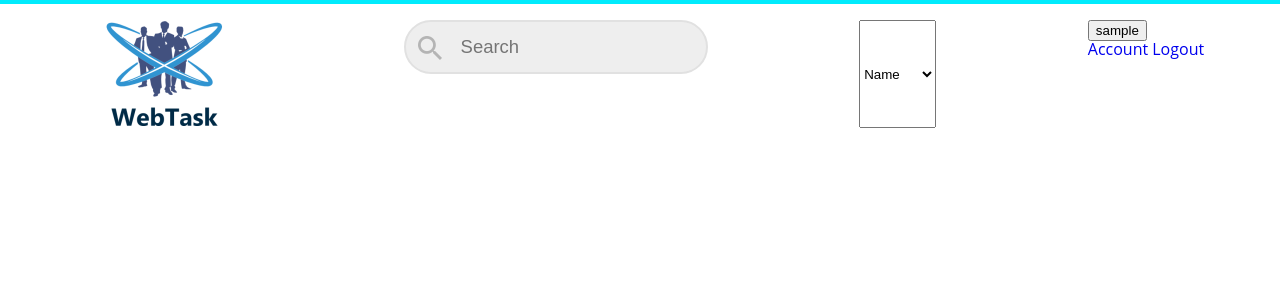
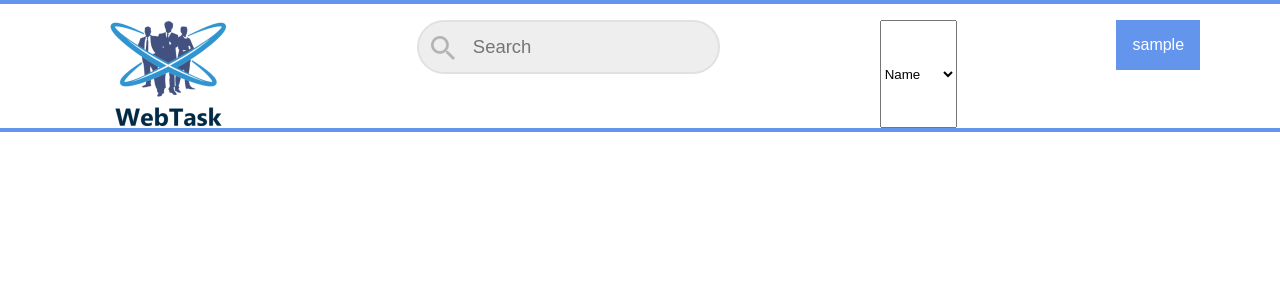
Before and after one commit to TrocaTudo95/LTW-FEUP, a PHP site: template templates/header.php in a window 1280 px wide. Shown: the top 300 px of the page. Run offline with PHP 8.4, Linux system fonts and the light colour scheme; the template is opened without the code that fills it, so the values that code supplies are empty; the visitor is signed in with stand-in values (Sample User, id 1).

Commit message:
added some css

```diff
--- a/css/layout.css
+++ b/css/layout.css
@@ -30,15 +30,6 @@
 body > footer{
     grid-column: 1;
     grid-row: content/end;
-}
-body > header > form{
-
-}
-body > header > a{
-
-}
-body > header > section#login{
-
 }
 
 body > header input[type="search"]{
--- a/css/style.css
+++ b/css/style.css
@@ -12,7 +12,8 @@
 
 body > header {
   background-color: white;
-  border-top: 4px solid #01ebfc
+  border-top: 4px solid cornflowerblue;
+  border-bottom: 4px solid cornflowerblue;
 }
 
 body > header h1 a{
@@ -42,3 +43,44 @@
   padding: 2px;
   margin-bottom: 1em;
 }
+
+.dropbtn {
+  background-color: cornflowerblue;
+  color: white;
+  padding: 16px;
+  font-size: 16px;
+  border: none;
+  cursor: pointer;
+}
+
+.dropdown {
+  position: relative;
+  display: inline-block;
+}
+
+.dropdown-content {
+  display: none;
+  position: absolute;
+  right: 0;
+  background-color: #f9f9f9;
+  min-width: 160px;
+  box-shadow: 0px 8px 16px 0px rgba(0,0,0,0.2);
+  z-index: 1;
+}
+
+.dropdown-content a {
+  color: black;
+  padding: 12px 16px;
+  text-decoration: none;
+  display: block;
+}
+
+.dropdown-content a:hover {background-color: #f1f1f1}
+
+.dropdown:hover .dropdown-content {
+  display: block;
+}
+
+.dropdown:hover .dropbtn {
+  background-color:grey;
+}
```
